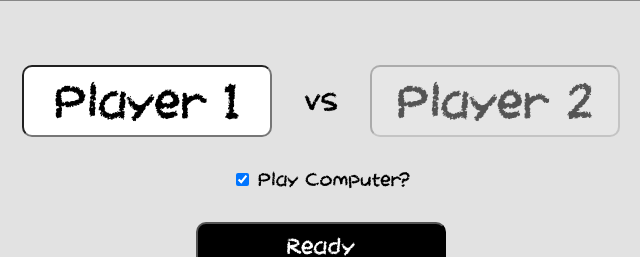
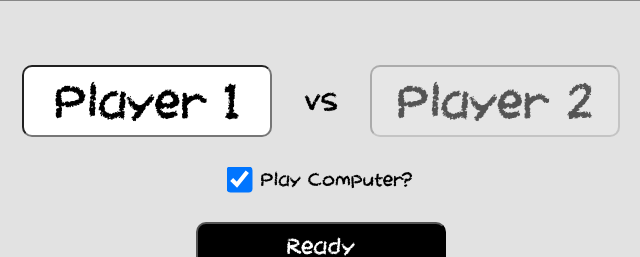
Before and after one commit to KramYengir/tic-tac-toe, a plain HTML site: page index.html in a window 1280 px wide. Both pictures are taken after a click on the checkbox "Play Computer?". Shown: the top 257 px of the page, 319-959 px from the left. Drawn offline with Linux system fonts and the light colour scheme.

Commit message:
add favicon & enlarge checkbox

```diff
--- a/index.html
+++ b/index.html
@@ -6,6 +6,7 @@
     <script src="script.js" defer></script>
     <link rel="stylesheet" href="style.css">
     <title>Tic-Tac-Toe</title>
+    <link rel="icon" type="image/png" href="img/tictactoe.png">
 </head>
 <body>
     <div class="modal">
@@ -17,7 +18,7 @@
             </div>
             <div>
                 <input type="checkbox" id="computer" name="computer" unchecked>
-                <label for="computer">Play Computer?</label>
+                <label for="computer" id="computer-label">Play Computer?</label>
               </div>
             <button id="ready-button">Ready</button>
         </div>
--- a/style.css
+++ b/style.css
@@ -33,6 +33,10 @@
    --score-background: url(img/scoreboard.png);
 
 
+}
+
+button{
+   cursor: pointer;
 }
 
 body{
@@ -101,6 +105,21 @@ body{
  #vs-span{
    font-size: clamp(0.5rem, 1.5rem, 3rem);
  }
+
+ #computer{
+   transform: scale(1.5);
+   margin-right: 0.5rem;
+ }
+
+ #computer:hover{
+   transform: scale(1.8);
+   cursor: pointer;
+ }
+
+#computer:checked{
+  transform: scale(2);
+  color: bisque;
+}
 
  #ready-button{
    width: var(--ready-btn-width);
```
Also changed, not shown: img/tictactoe.png (added).
